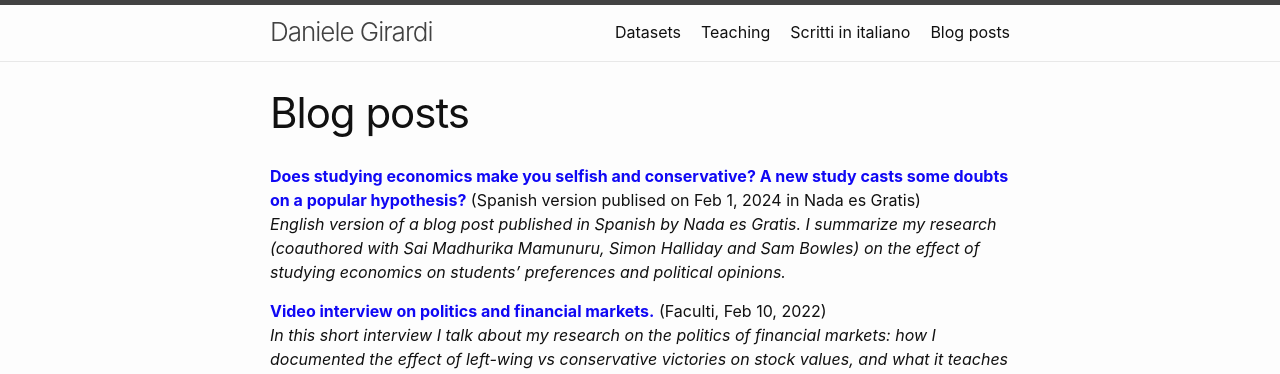
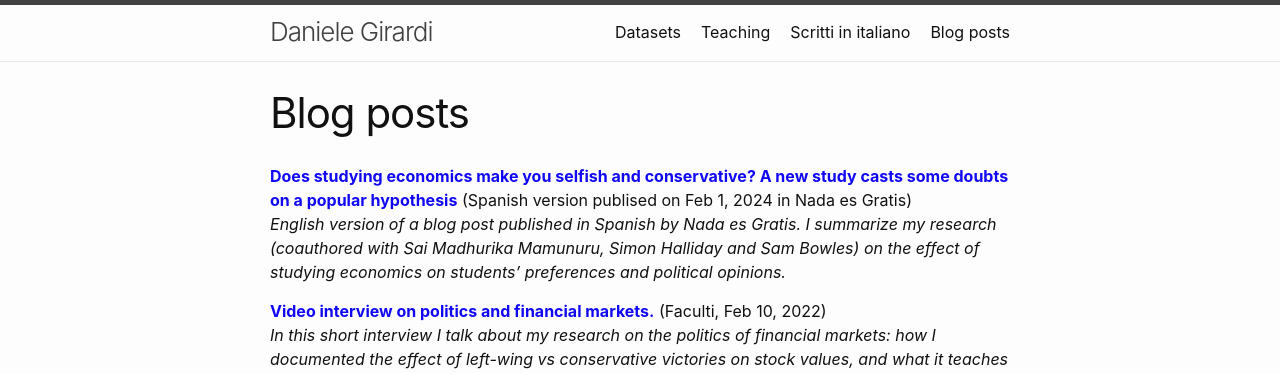
Before and after one commit to danielegirardi/danielegirardi.github.io, a Jekyll site: the page built from posts/english_posts.md, in a window 1280 px wide. Shown: the top 374 px of the page. Built offline with Jekyll 4.4.1, drawn with Linux system fonts in a browser that asks for light colours; some of the changed lines change nothing that is shown.

Commit message:
Update english_posts.md

```diff
--- a/posts/english_posts.md
+++ b/posts/english_posts.md
@@ -6,7 +6,7 @@
 
 <style type="text/css">a {text-decoration: none; color: inherit}</style>
 
-<span style="color: #1008F4;"><strong><a href="https://danielegirardi.github.io/posts/dsemys_post" target="_blank" rel="noopener">Does studying economics make you selfish and conservative? A new study casts some doubts on a popular hypothesis?</a></strong></span> (Spanish version publised on Feb 1, 2024 in Nada es Gratis)<br>
+<span style="color: #1008F4;"><strong><a href="https://danielegirardi.github.io/posts/may2018post" target="_blank" rel="noopener">Does studying economics make you selfish and conservative? A new study casts some doubts on a popular hypothesis</a></strong></span> (Spanish version publised on Feb 1, 2024 in Nada es Gratis)<br>
 <em>English version of a blog post published in Spanish by <a href="https://nadaesgratis.es/admin/estudiar-economia-te-hace-egoista-y-conservador" target="_blank" rel="noopener">Nada es Gratis</a>. I summarize my research (coauthored with Sai Madhurika Mamunuru, Simon Halliday and Sam Bowles) on the effect of studying economics on students' preferences and political opinions. </em>
 
 <span style="color: #1008F4;"><strong><a href="https://faculti.net/partisan-shocks-and-financial-markets-evidence-from-close-national-elections/" target="_blank" rel="noopener">Video interview on politics and financial markets.</a></strong></span> (Faculti, Feb 10, 2022)<br>
```
